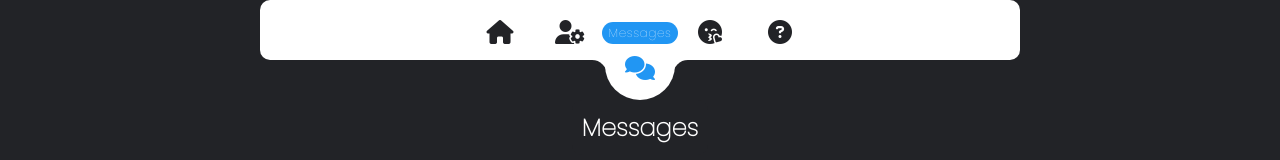
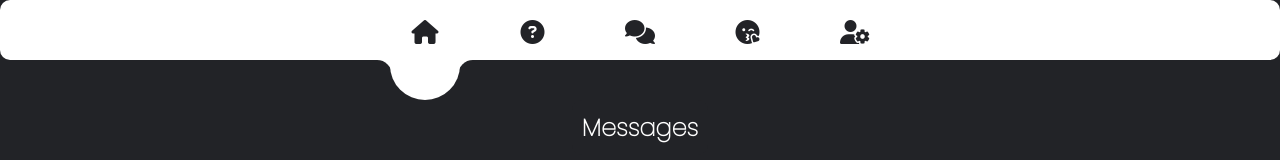
Before and after one commit to yannick-cousin/Hackathon-1, a React (Create React App) app: page /messages in a window 1280 px wide. Shown: the top 160 px of the page. Built offline with nearby package versions, Linux system fonts and the light colour scheme; no server answers.

Commit message:
navbar100%

```diff
--- a/src/App.css
+++ b/src/App.css
@@ -13,4 +13,12 @@ body {
   align-items: flex-start;
   min-height: 100vh;
   background: #222327;
+  width: 100%;
 }
+
+
+.App {
+
+
+width: 100%;
+}
--- a/src/components/Navbar.css
+++ b/src/components/Navbar.css
@@ -137,7 +137,8 @@ header {height: 100px;}
 
   .navigation ul {
     display: flex;
-    width: 350px;
+    width: 500px;
+    justify-content: space-between;
   }
 /*
 .navigation ul li {
@@ -270,22 +271,22 @@ header {height: 100px;}
 }
 
   .navigation ul a:nth-child(1).active ~ .indicator {
-    transform: translateX(calc(70px * 0));
+    transform: translateX(calc(100px * 0));
   }
 
   .navigation ul a:nth-child(2).active ~ .indicator {
-    transform: translateX(calc(70px * 1));
+    transform: translateX(calc(100px * 1.075));
   }
 
   .navigation ul a:nth-child(3).active ~ .indicator {
-    transform: translateX(calc(70px * 2));
+    transform: translateX(calc(100px * 2.15));
   }
 
   .navigation ul a:nth-child(4).active ~ .indicator {
-   transform: translateX(calc(70px * 3));
+   transform: translateX(calc(100px * 3.225));
   }
 
   .navigation ul a:nth-child(5).active ~ .indicator {
-    transform: translateX(calc(70px * 4));
+    transform: translateX(calc(100px * 4.275));
   }
 }
--- a/src/components/Navbar.js
+++ b/src/components/Navbar.js
@@ -15,13 +15,13 @@ const Navbar = ({notifications, setNotifications}) => {
             <span className="text">Accueil</span>
           </li>
           </NavLink>
-          <NavLink to="/profile" className={(navbar) => (navbar.isActive ? 'list active' : 'list')}>
+          <NavLink to='/settings' className={(navbar) => (navbar.isActive ? 'list active' : 'list')}>
           <li>
-            <span className="icon"><i className="fas fa-user-cog"></i></span>
-            <span className="text">Profil</span>
+            <span className="icon"><i className="fas fa-question-circle"></i></span>
+            <span className="text">QCM</span>
           </li>
           </NavLink>
-          <NavLink to='/messages' className={(navbar) => (navbar.isActive ? 'list active' : 'list')}>
+          <NavLink to='/aze' className={(navbar) => (navbar.isActive ? 'list active' : 'list')}>
           <li>
             <span className="icon"><i className="fas fa-comments"></i></span>
             <span className="text">Messages</span>
@@ -34,10 +34,11 @@ const Navbar = ({notifications, setNotifications}) => {
             <span className="text">Membres</span>
           </li>
           </NavLink>
-          <NavLink to='/settings' className={(navbar) => (navbar.isActive ? 'list active' : 'list')}>
+
+          <NavLink to="/profile" className={(navbar) => (navbar.isActive ? 'list active' : 'list')}>
           <li>
-            <span className="icon"><i className="fas fa-question-circle"></i></span>
-            <span className="text">QCM</span>
+            <span className="icon"><i className="fas fa-user-cog"></i></span>
+            <span className="text">Profil</span>
           </li>
           </NavLink>
 			    <div className="indicator"></div>
--- a/src/index.css
+++ b/src/index.css
@@ -11,3 +11,9 @@ code {
   font-family: source-code-pro, Menlo, Monaco, Consolas, 'Courier New',
     monospace;
 }
+
+
+#root {
+
+  width: 100%;
+}
```
